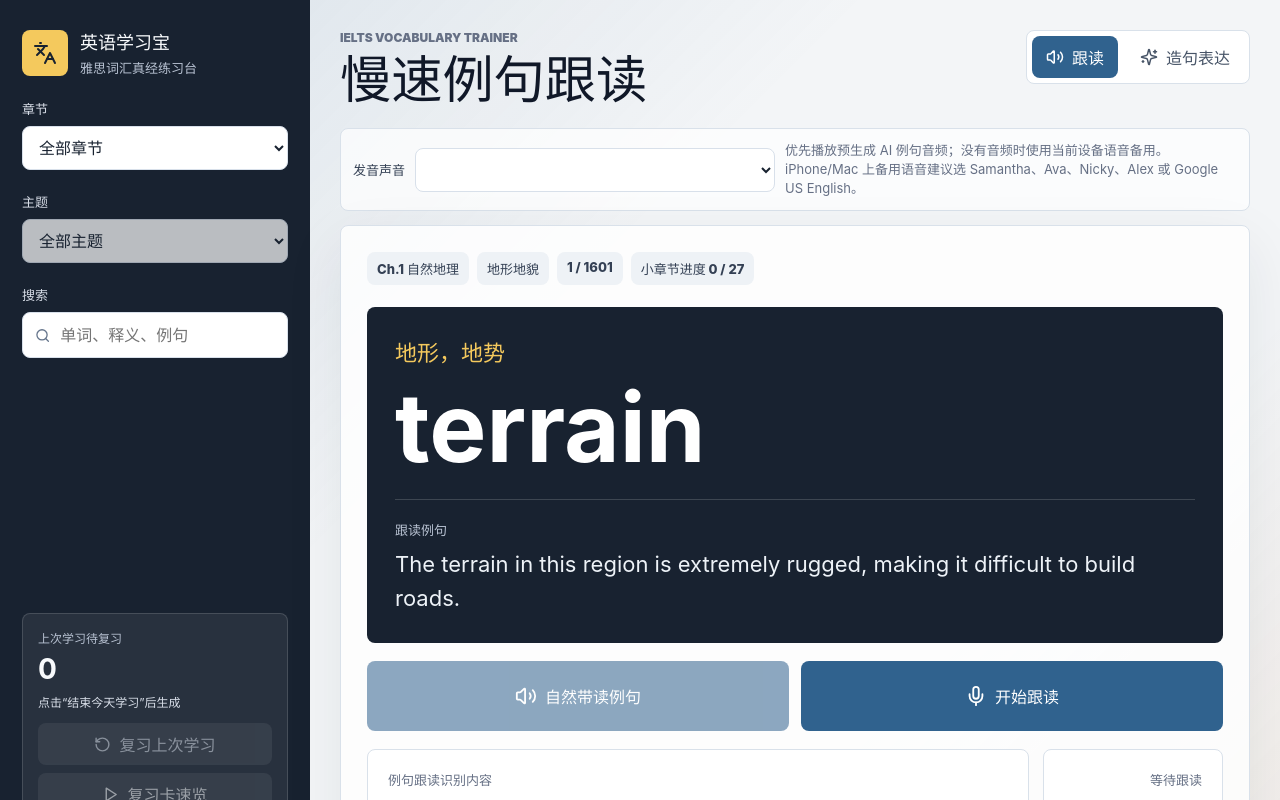
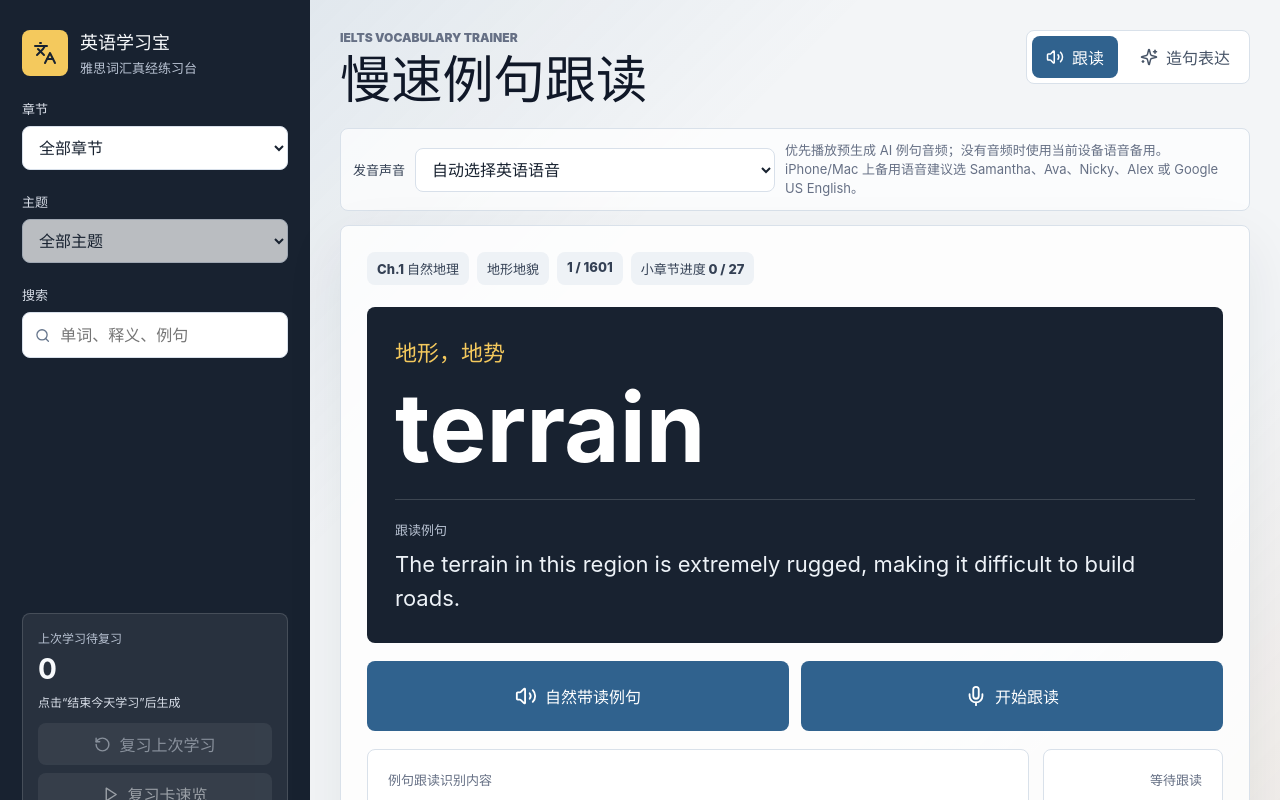
Before and after one commit to johnirving6666sgp/english-bao, a React (Vite) app: page / in a window 1280 px wide. Shown: the top 800 px of the page. Built offline with nearby package versions, Linux system fonts and the light colour scheme.

Commit message:
Keep read aloud button available

```diff
--- a/src/main.jsx
+++ b/src/main.jsx
@@ -20,6 +20,7 @@ import { vocabChapters } from './vocabData';
 import './styles.css';
 
 const SpeechRecognition = window.SpeechRecognition || window.webkitSpeechRecognition || null;
+const SpeechSynthesis = window.speechSynthesis || null;
 const REVIEW_STORAGE_KEY = 'english-bao-recent-study-v1';
 const PROGRESS_STORAGE_KEY = 'english-bao-last-progress-v1';
 const VOICE_STORAGE_KEY = 'english-bao-voice-v1';
@@ -235,7 +236,6 @@ function App() {
   const [speechScore, setSpeechScore] = useState(null);
   const [speechStatus, setSpeechStatus] = useState('');
   const [listening, setListening] = useState(false);
-  const [voiceReady, setVoiceReady] = useState(false);
   const [voices, setVoices] = useState([]);
   const [selectedVoiceName, setSelectedVoiceName] = useState(loadVoiceName);
   const [scores, setScores] = useState({});
@@ -304,16 +304,17 @@ function App() {
 
   useEffect(() => {
     const syncVoices = () => {
-      const nextVoices = window.speechSynthesis.getVoices().filter((voice) => voice.lang.startsWith('en'));
+      if (!SpeechSynthesis) return;
+      const nextVoices = SpeechSynthesis.getVoices().filter((voice) => voice.lang.startsWith('en'));
       setVoices(nextVoices);
-      setVoiceReady(nextVoices.length > 0);
-      if (!selectedVoiceName && nextVoices.length) {
+      const selectedVoiceStillExists = nextVoices.some((voice) => voice.name === selectedVoiceName);
+      if (nextVoices.length && (!selectedVoiceName || !selectedVoiceStillExists)) {
         setSelectedVoiceName(pickEnglishVoice(nextVoices)?.name || nextVoices[0].name);
       }
     };
     syncVoices();
-    window.speechSynthesis.addEventListener('voiceschanged', syncVoices);
-    return () => window.speechSynthesis.removeEventListener('voiceschanged', syncVoices);
+    SpeechSynthesis?.addEventListener('voiceschanged', syncVoices);
+    return () => SpeechSynthesis?.removeEventListener('voiceschanged', syncVoices);
   }, [selectedVoiceName]);
 
   useEffect(() => {
@@ -399,7 +400,7 @@ function App() {
     null;
 
   const activeVoice = () => {
-    const browserVoices = voices.length ? voices : window.speechSynthesis.getVoices();
+    const browserVoices = voices.length ? voices : SpeechSynthesis?.getVoices().filter((voice) => voice.lang.startsWith('en')) ?? [];
     return browserVoices.find((voice) => voice.name === selectedVoiceName) || pickEnglishVoice(browserVoices);
   };
 
@@ -431,10 +432,11 @@ function App() {
       audioRef.current.currentTime = 0;
       audioRef.current = null;
     }
-    window.speechSynthesis.cancel();
+    SpeechSynthesis?.cancel();
   };
 
   const speak = (text, options = {}) => {
+    if (!SpeechSynthesis) return;
     const config = typeof options === 'number' ? { rate: options } : options;
     const modeName = config.mode ?? 'guided';
     stopSpeaking();
@@ -472,7 +474,8 @@ function App() {
       };
       utterance.onend = scheduleNext;
       utterance.onerror = scheduleNext;
-      window.speechSynthesis.speak(utterance);
+      SpeechSynthesis.resume?.();
+      SpeechSynthesis.speak(utterance);
     };
 
     speakChunk(0);
@@ -497,8 +500,6 @@ function App() {
     };
     audio.play().catch(() => speak(text, options));
   };
-
-  const canPlayExample = (text) => Boolean(exampleAudioManifest[text]) || voiceReady;
 
   const moveTo = (nextIndex) => {
     setIndex((nextIndex + filteredEntries.length) % filteredEntries.length);
@@ -842,6 +843,7 @@ function App() {
         <section className="voice-panel">
           <label htmlFor="voice">发音声音</label>
           <select id="voice" value={selectedVoiceName} onChange={(event) => setSelectedVoiceName(event.target.value)}>
+            {!voices.length && <option value="">自动选择英语语音</option>}
             {voices.map((voice) => (
               <option key={`${voice.name}-${voice.lang}`} value={voice.name}>
                 {voice.name} · {voice.lang}
@@ -885,7 +887,6 @@ function App() {
               startListening={startListening}
               stopListening={stopListening}
               playExample={playExample}
-              canPlayExample={canPlayExample(current.example)}
             />
           ) : (
             <RecallPractice
@@ -926,8 +927,7 @@ function RepeatPractice({
   spokenText,
   startListening,
   stopListening,
-  playExample,
-  canPlayExample
+  playExample
 }) {
   const scoreLabel =
     speechScore === null ? '等待跟读' : speechScore >= 85 ? '很接近' : speechScore >= 60 ? '可以再读慢一点' : '建议重读';
@@ -946,7 +946,7 @@ function RepeatPractice({
       </div>
 
       <div className="repeat-controls">
-        <button className="listen-button selected" onClick={() => playExample(current.example, { mode: 'guided' })} disabled={!canPlayExample}>
+        <button className="listen-button selected" onClick={() => playExample(current.example, { mode: 'guided' })}>
           <Volume2 size={22} />
           自然带读例句
         </button>
```
